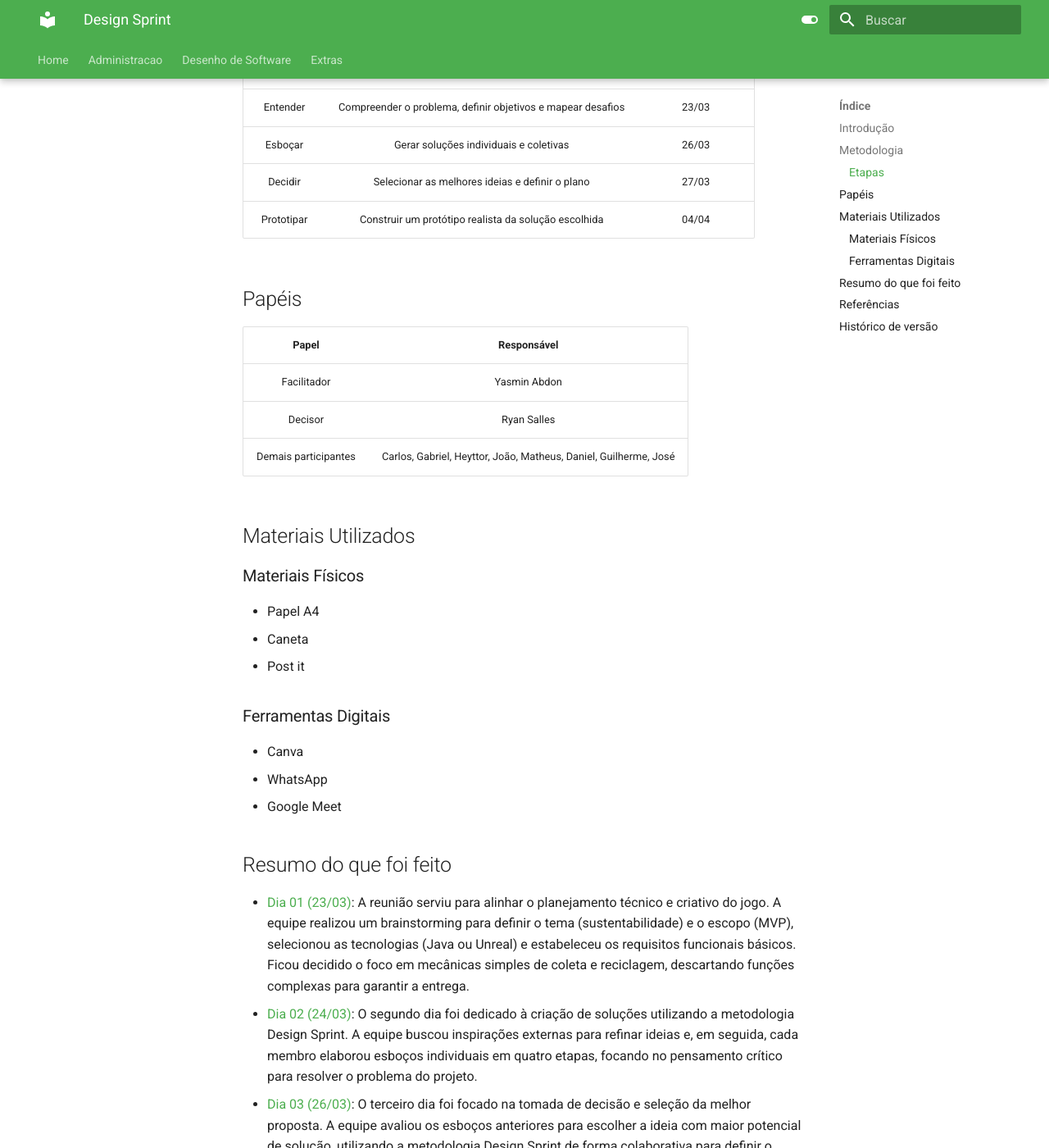
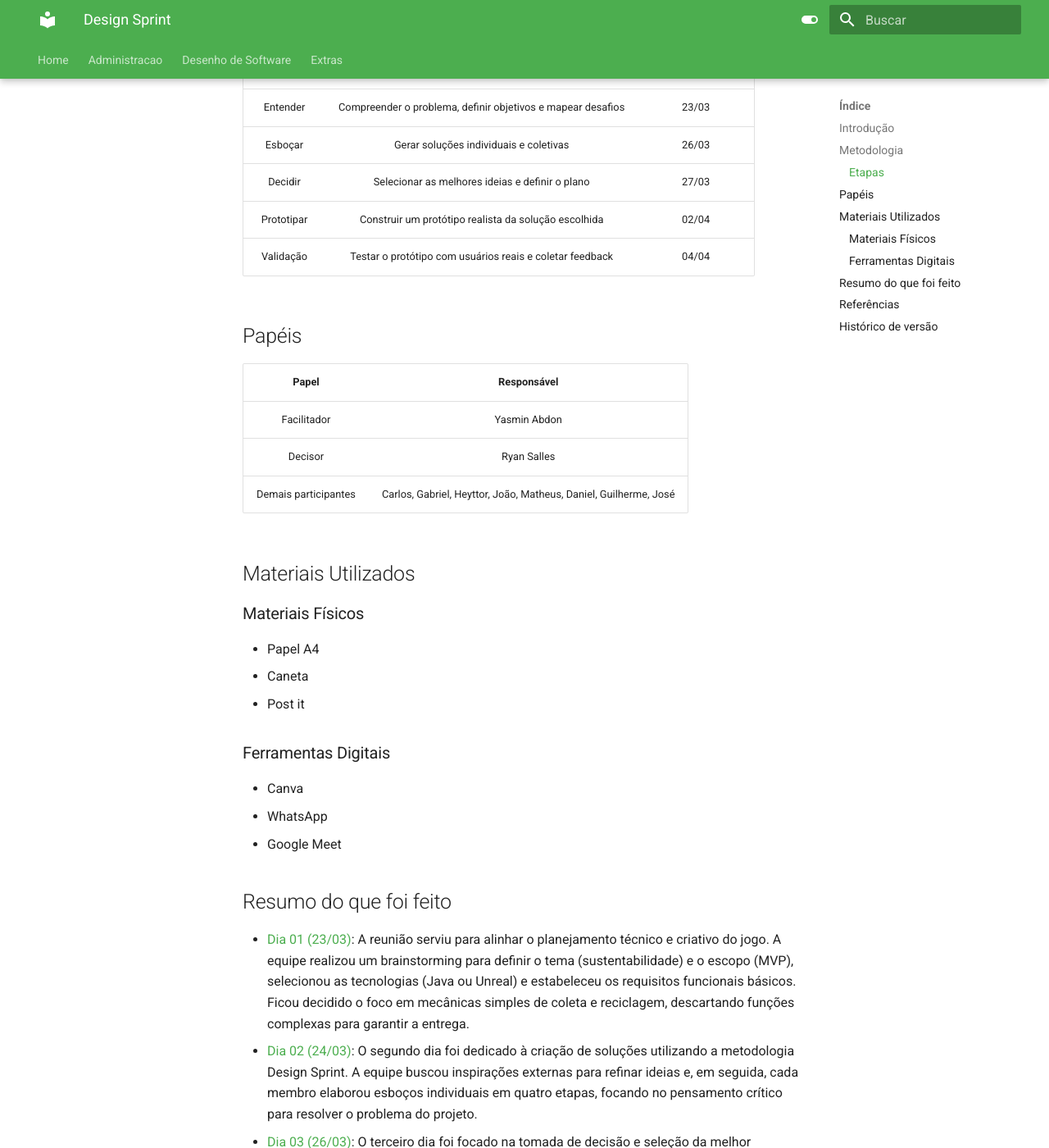
Before and after one commit to UnBArqDsw2026-1-Turma01/2026.1-T01_G1_FCTE_EcoGame_JogoSustentabilidade, an MkDocs documentation site: the page built from docs/desenho-de-software/base/design-sprint/visao-geral.md, in a window 1280 px wide and 1400 px high, scrolled down 708 px. Shown: the whole window at 82% size. Built offline with MkDocs 1.6.1 and Material for MkDocs 9.7.7, drawn with Linux system fonts in a browser that asks for light colours; some of the changed text lies outside the part shown.

Commit message:
alterações dentro de visao geral

```diff
--- a/docs/desenho-de-software/base/design-sprint/visao-geral.md
+++ b/docs/desenho-de-software/base/design-sprint/visao-geral.md
@@ -23,7 +23,9 @@ O Design Sprint foi conduzido em quatro etapas principais, cada uma com objetivo
 | Entender | Compreender o problema, definir objetivos e mapear desafios | 23/03 |
 | Esboçar | Gerar soluções individuais e coletivas | 26/03 |
 | Decidir | Selecionar as melhores ideias e definir o plano | 27/03 |
-| Prototipar | Construir um protótipo realista da solução escolhida | 04/04 |
+| Prototipar | Construir um protótipo realista da solução escolhida | 02/04 |
+| Validação | Testar o protótipo com usuários reais e coletar feedback | 04/04 |
+
 
 ## Papéis
 
@@ -50,7 +52,7 @@ O Design Sprint foi conduzido em quatro etapas principais, cada uma com objetivo
 - [Dia 02 (24/03)](./DIA-02.md): O segundo dia foi dedicado à criação de soluções utilizando a metodologia Design Sprint. A equipe buscou inspirações externas para refinar ideias e, em seguida, cada membro elaborou esboços individuais em quatro etapas, focando no pensamento crítico para resolver o problema do projeto.
 - [Dia 03 (26/03)](./DIA-03.md): O terceiro dia foi focado na tomada de decisão e seleção da melhor proposta. A equipe avaliou os esboços anteriores para escolher a ideia com maior potencial de solução, utilizando a metodologia Design Sprint de forma colaborativa para definir o plano que guiará o protótipo.
 - [Dia 04 (27/03)](./DIA-04.md): A reunião definiu o uso do Scrum (com adaptações assíncronas) como metodologia e o GitHub Pages para documentação. A equipe optou por ferramentas mais simples, com tendência de escolha pelo Godot, e organizou a criação de um protótipo básico (animações e colisões) com entregas previstas para o início de abril.
-- [Dia 05 (04/04)](./DIA-05.md): Prototipar - Fechamento e Prototipagem
+- [Dia 05 (04/04)](./DIA-05.md): Validação - Fechamento e Prototipagem
 
 ## Referências
 
```
